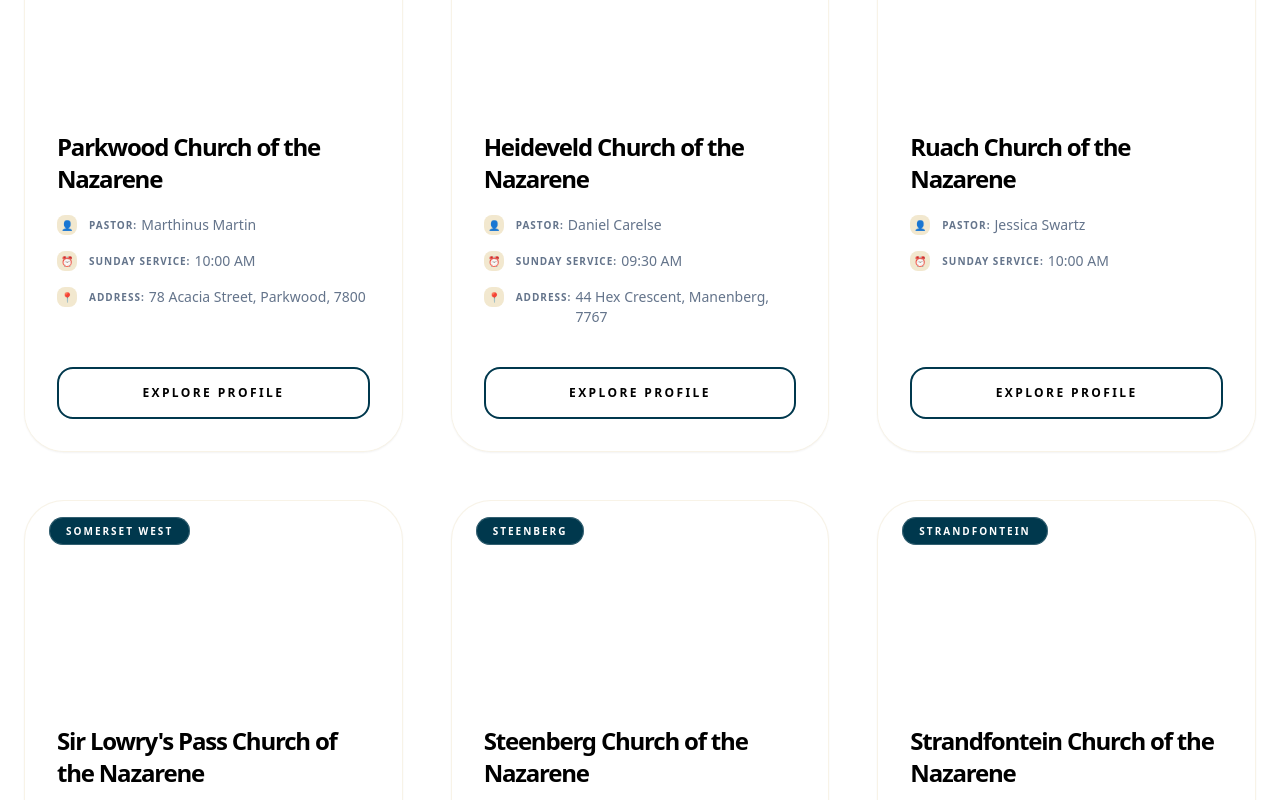
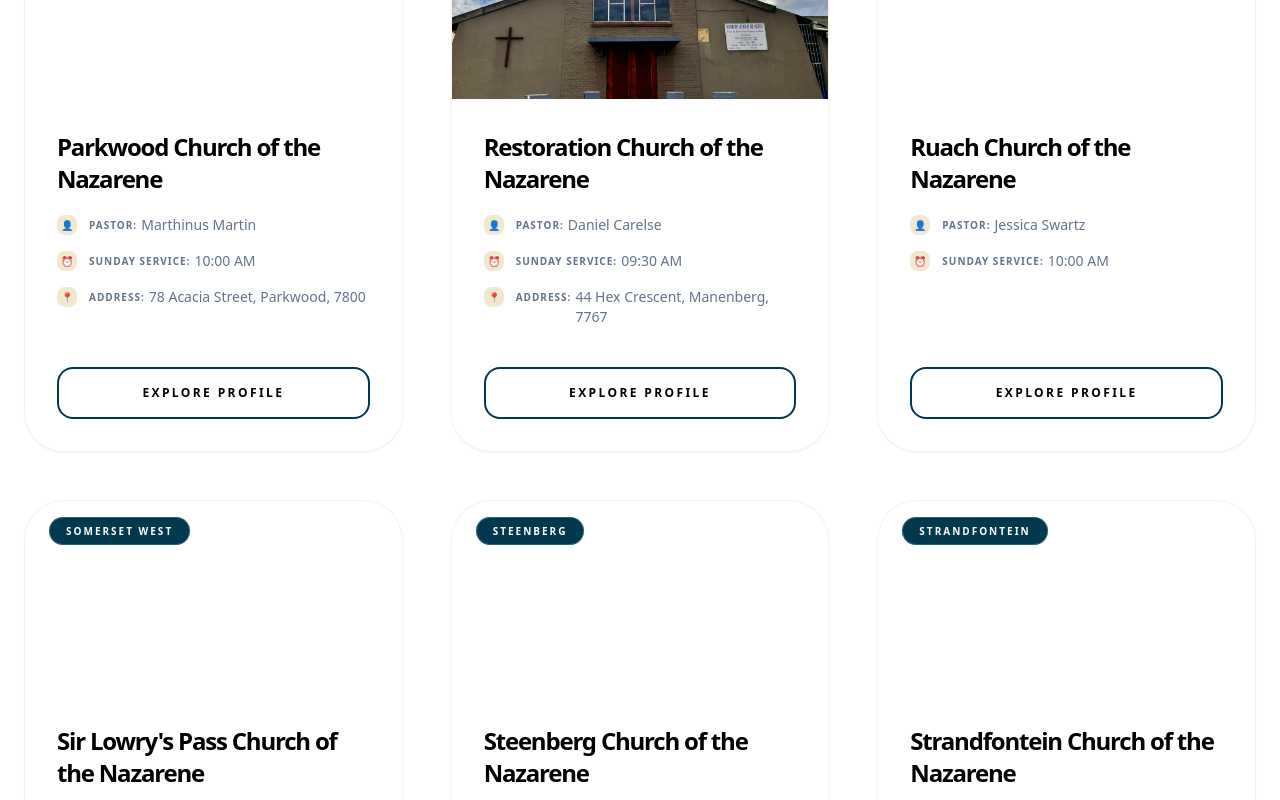
Before and after one commit to TRaubenheimer18/nazarene-website, a React (Create React App) app: page /churches in a window 1280 px wide. Shown: the part 6480-7280 px from the top of the page. Built offline with nearby package versions, Linux system fonts and the light colour scheme.

Commit message:
church cards

```diff
--- a/src/data/churches.js
+++ b/src/data/churches.js
@@ -318,7 +318,7 @@
   },
   {
     id: "restoration-nazarene",
-    name: "Heideveld Church of the Nazarene",
+    name: "Restoration Church of the Nazarene",
     area: "Heideveld",
     pastor: "Daniel Carelse",
     time: "09:30 AM",
@@ -329,7 +329,7 @@
     onlineService: false,
     outreach: "Open airs, prayer walks, cottage meetings, soup kitchen",
     pastorBio: "Pastor Daniel Carelse is the lead pastor of Heideveld Church of the Nazarene. Over four years in ministry, he has become known for steady leadership, compassionate spirit, and dedication to spiritual growth. In January 2025, he graduated from the Nazarene Theological College (NTC). His ministry is rooted in teaching and evangelism, with a vision to see restoration in individuals, families, and communities through the power of the Gospel.",
-    // image: "https://images.unsplash.com/photo-1509228627152-72ae9ae6848d?auto=format&fit=crop&q=60&w=800"
+    image: require('../assets/Restoration COTN.jpeg')
   },
   {
     id: "ruach-nazarene",
@@ -380,7 +380,7 @@
     pastor: "Liam Amansure",
     time: "09:00 AM",
     address: "127 Angela Street, Valhalla Park",
-    // image: "https://images.unsplash.com/photo-1509099836639-18ba1795216d?auto=format&fit=crop&q=60&w=800"
+    image: require('../assets/Victory COTN.jpeg')
   },
   {
     id: "wesbank-nazarene",
--- a/src/data/events.js
+++ b/src/data/events.js
@@ -10,9 +10,7 @@
 export const DEPARTMENTS = ['All', 'District', 'NMI', 'NYI', 'NDI', 'Church Plant', 'Campaign & Rally'];
 
 export const EVENTS = [
-  { title: 'Youth Week', department: 'NYI', year: 2026, month: 5, day: 27, dayEnd: 29, time: '7:00 PM', location: 'Various Churches' },
-  { title: 'Youth Week', department: 'NYI', year: 2026, month: 5, day: 28, time: '7:00 PM', location: 'Sunnyside Church of the Nazarene' },
-  { title: 'Youth Week', department: 'NYI', year: 2026, month: 5, day: 29, time: '7:00 PM', location: 'Bonteheuwel Church of the Nazarene' },
+
 
   // District
   { title: 'Ground Dedication', department: 'District', year: 2025, month: 12, day: 14 },
@@ -35,6 +33,9 @@
 
   // NYI
   { title: 'Sports Day', department: 'NYI', year: 2026, month: 4, day: 4 },
+  { title: 'Youth Week', department: 'NYI', year: 2026, month: 5, day: 27, dayEnd: 29, time: '7:00 PM', location: 'Various Churches' },
+  { title: 'Youth Week', department: 'NYI', year: 2026, month: 5, day: 28, time: '7:00 PM', location: 'Sunnyside Church of the Nazarene' },
+  { title: 'Youth Week', department: 'NYI', year: 2026, month: 5, day: 29, time: '7:00 PM', location: 'Bonteheuwel Church of the Nazarene' },
   { title: 'Stay Awake', department: 'NYI', year: 2026, month: 6, day: 15 },
   { title: 'Stay Awake', department: 'NYI', year: 2026, month: 6, day: 16 },
   { title: 'Convention', department: 'NYI', year: 2026, month: 10, day: 10 },
```
Also changed, not shown: src/assets/Restoration COTN.jpeg (added), src/assets/Victory COTN.jpeg (added).
